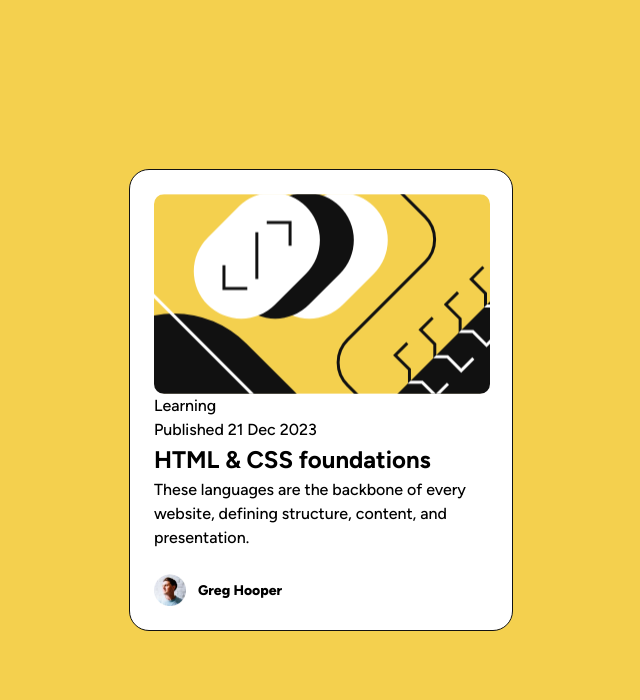
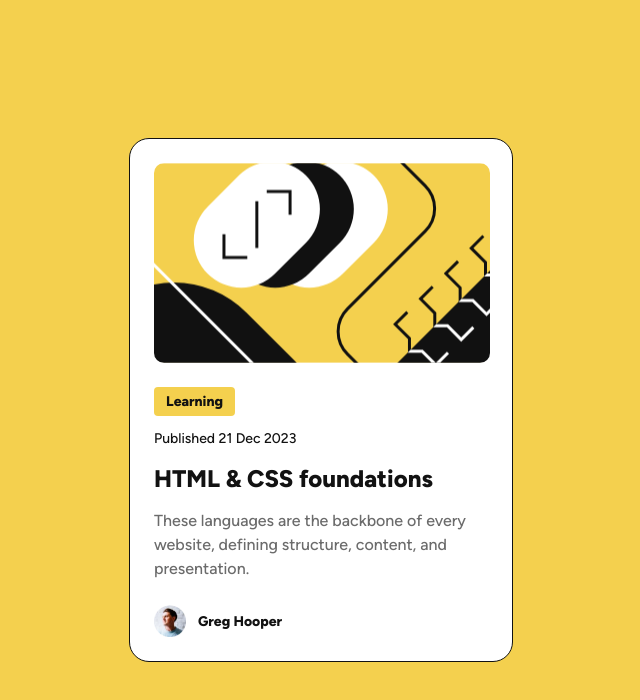
Before and after one commit to alexwilkom/blog-preview-card, a plain HTML site: page index.html in a window 1280 px wide. Shown: the whole page, without its empty margins (319-959 px from the left). Drawn offline with Linux system fonts and the light colour scheme.

Commit message:
Add style for the card content

```diff
--- a/style/style.css
+++ b/style/style.css
@@ -51,9 +51,11 @@ Instead of relaying on a CDN.
     /* 12px */
     --space-100: 0.5rem;
     --space-50: 0.25rem;
+    /* 4px */
 
     --border-radius-20px: 1.25rem;
     --border-radius-10px: 0.625rem;
+    --border-radius-4px: 0.25rem;
 }
 
 html,
@@ -68,6 +70,7 @@ body {
     flex-direction: column;
     justify-content: center;
     align-items: center;
+    color: var(--color-gray-950);
 }
 
 .card {
@@ -78,6 +81,7 @@ body {
     border-radius: var(--border-radius-20px);
 }
 
+/* TODO: refactor background prop into the shorthand */
 .card-image {
     height: 12.5rem;
     width: 21rem;
@@ -86,6 +90,41 @@ body {
     background-position: center;
     background-size: cover;
     border-radius: var(--border-radius-10px);
+}
+
+.card-content {
+    display: flex;
+    flex-direction: column;
+    align-items: flex-start;
+    margin-top: var(--space-300);
+}
+
+.badge {
+    background-color: var(--color-yellow);
+    border-radius: var(--border-radius-4px);
+    font-size: var(--font-size-preset-3);
+    font-weight: var(--font-weight-extrabold);
+    padding: var(--space-50) var(--space-150);
+}
+
+.date,
+.title,
+.description {
+    margin-top: var(--space-150);
+}
+
+.date {
+    font-size: var(--font-size-preset-3);
+}
+
+.title {
+    font-size: var(--font-size-preset-1);
+    font-weight: var(--font-weight-extrabold);
+}
+
+.description {
+    color: var(--color-gray-500);
+    font-size: var(--font-size-preset-2);
 }
 
 .author {
```
